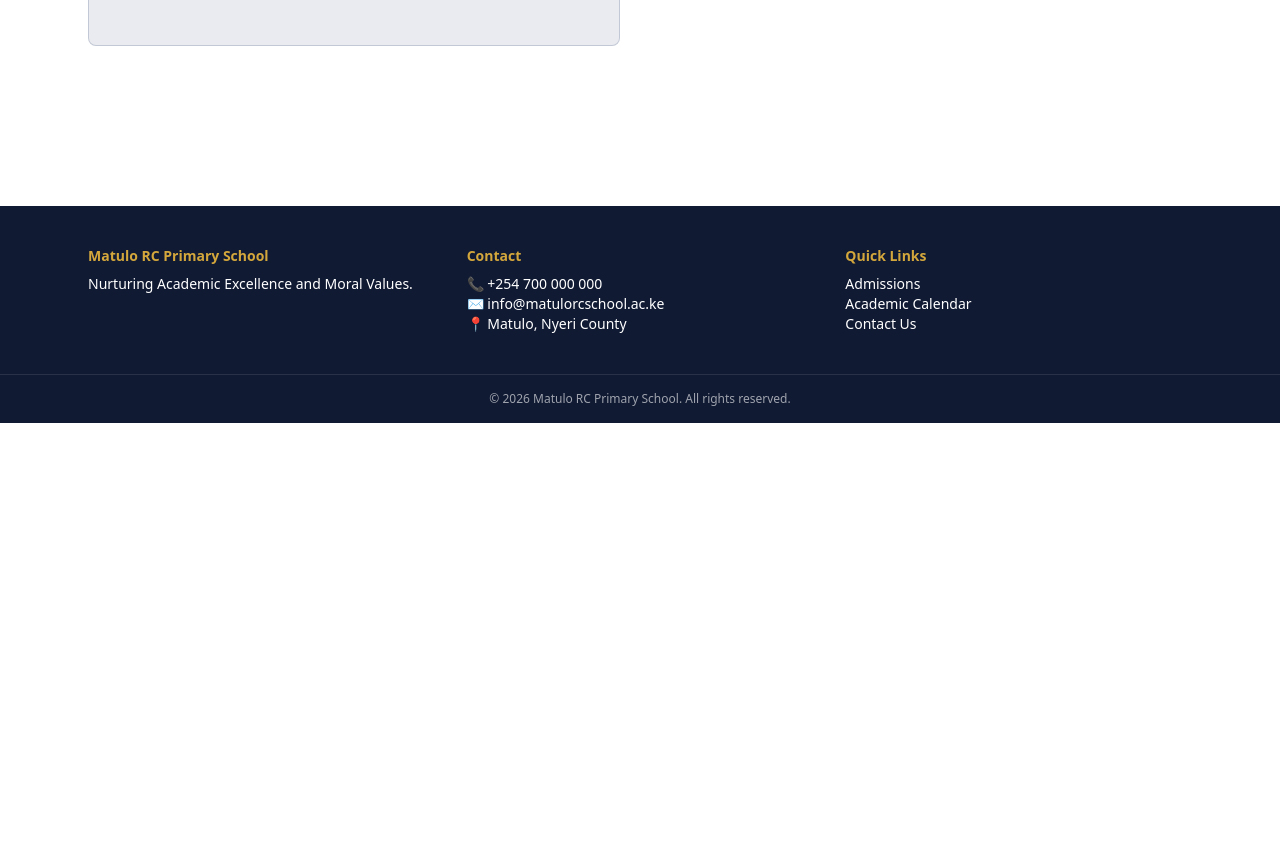
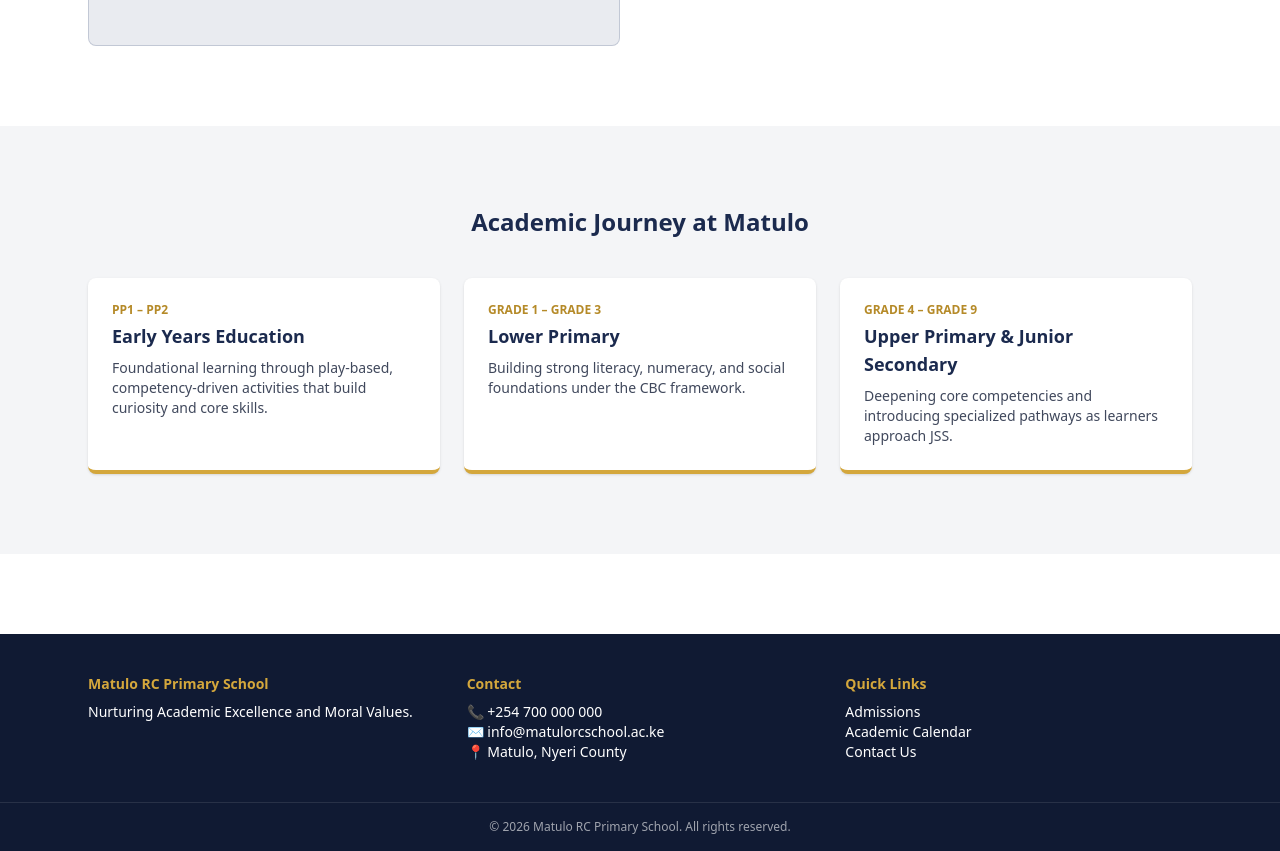
Before and after one commit to Ochoko-Dev/matulo-rc-school, a Next.js app: page / in a window 1280 px wide. Shown: the part 1160-2011 px from the top of the page. Before the commit the page ends 1583 px from the top, so only its background shows below. Built offline with nearby package versions, Linux system fonts and the light colour scheme.

Commit message:
Add academia levels grid section

```diff
--- a/app/page.tsx
+++ b/app/page.tsx
@@ -1,5 +1,25 @@
 import Link from "next/link";
-import Image from "next/image";
+
+const academiaLevels = [
+  {
+    title: "Early Years Education",
+    range: "PP1 – PP2",
+    href: "/academia/early-years",
+    description: "Foundational learning through play-based, competency-driven activities that build curiosity and core skills.",
+  },
+  {
+    title: "Lower Primary",
+    range: "Grade 1 – Grade 3",
+    href: "/academia/lower-primary",
+    description: "Building strong literacy, numeracy, and social foundations under the CBC framework.",
+  },
+  {
+    title: "Upper Primary & Junior Secondary",
+    range: "Grade 4 – Grade 9",
+    href: "/academia/upper-primary",
+    description: "Deepening core competencies and introducing specialized pathways as learners approach JSS.",
+  },
+];
 
 export default function Home() {
   return (
@@ -79,6 +99,26 @@ export default function Home() {
           </div>
         </div>
       </section>
+
+      {/* Academia Levels Grid */}
+      <section className="bg-navy-light/5 py-20">
+        <div className="max-w-6xl mx-auto px-6">
+          <h2 className="text-2xl font-bold text-navy text-center mb-10">Academic Journey at Matulo</h2>
+          <div className="grid grid-cols-1 md:grid-cols-3 gap-6">
+            {academiaLevels.map((level) => (
+              <Link
+                key={level.href}
+                href={level.href}
+                className="bg-white rounded-lg shadow p-6 hover:shadow-lg transition border-b-4 border-gold block"
+              >
+                <p className="text-xs font-semibold text-gold-dark uppercase mb-1">{level.range}</p>
+                <h3 className="text-lg font-bold text-navy mb-2">{level.title}</h3>
+                <p className="text-sm text-navy-dark/80">{level.description}</p>
+              </Link>
+            ))}
+          </div>
+        </div>
+      </section>
     </main>
   );
 }
```
